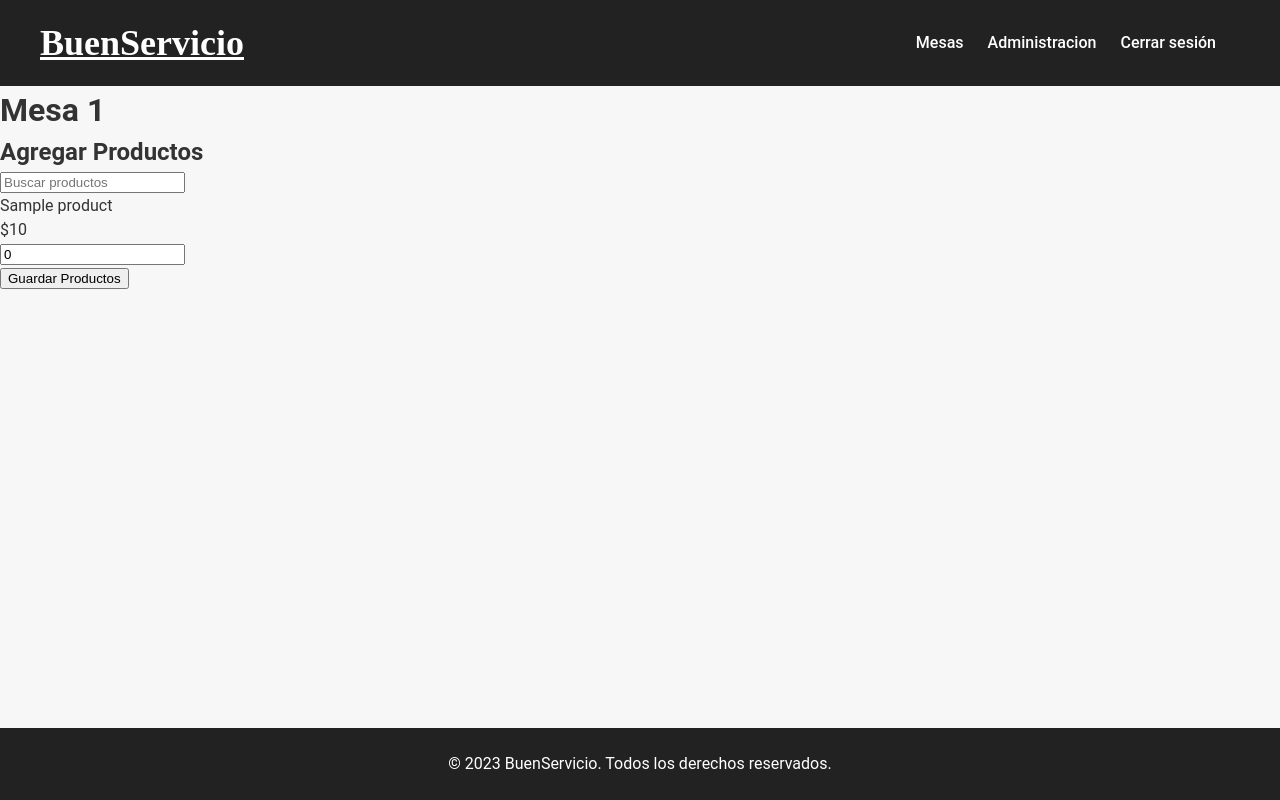
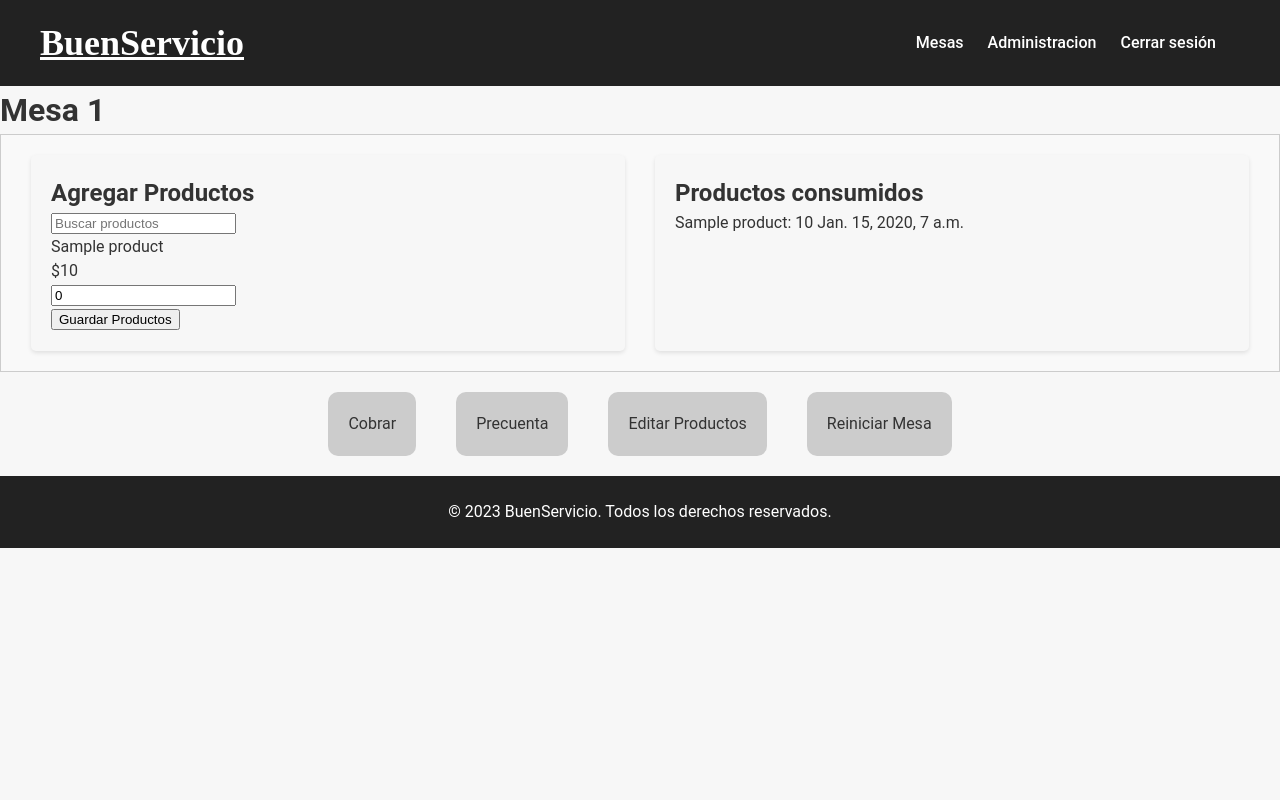
Before and after one commit to GasparBianco/BuenServicio, a Django app: page /1 in a window 1280 px wide. Run offline with Django 4.2, Linux system fonts and the light colour scheme; a user stored in the database is signed in; tables that the repository leaves empty hold one stand-in row (values such as "Sample post").

Commit message:
muchas cosas

```diff
--- a/BuenServicio/BuenServicio/BuenServicioApp/static/BuenServicioApp/css/base.css
+++ b/BuenServicio/BuenServicio/BuenServicioApp/static/BuenServicioApp/css/base.css
@@ -2,6 +2,9 @@
 body, h1, h2, h3, p, ul, li {
     margin: 0;
     padding: 0;
+    list-style: none;
+    text-decoration: none;
+    color: inherit;
 }
 
 body {
@@ -103,7 +106,7 @@ body {
     padding: 1.5rem 0;
     color: #fff;
     width: 100%;
-    position: absolute;
+    position: relative;
     bottom: 0;
 }
 
--- a/BuenServicio/BuenServicio/products/forms.py
+++ b/BuenServicio/BuenServicio/products/forms.py
@@ -20,7 +20,7 @@ class ProductCategoryForm(ModelForm):
 
 class FactorForm(forms.Form):
 
-    factor = forms.IntegerField()
+    factor = forms.FloatField()
 
     def clean_factor(self):
         factor = self.cleaned_data.get('factor')
--- a/BuenServicio/BuenServicio/products/views.py
+++ b/BuenServicio/BuenServicio/products/views.py
@@ -118,10 +118,9 @@ def updateAllProducts(request):
 
     if 'update' in request.POST:
         factor = request.POST.get('factor')
-        print(factor)
         form = FactorForm(request.POST)
         if form.is_valid():
-            Product.objects.update(cost=F('cost') * factor)
+            Product.objects.update(cost=F('cost') * float(factor))
             confirmation = "Precios actualizados con exito"
         else:
             confirmation = "El factor ingresado debe ser mayor a 0"
--- a/BuenServicio/BuenServicio/salepoint/static/salepoint/css/home.css
+++ b/BuenServicio/BuenServicio/salepoint/static/salepoint/css/home.css
@@ -0,0 +1,23 @@
+.home-container ul{
+    display: flex;
+    flex-wrap: wrap;
+    gap: 5px;
+}
+
+.home-container{
+    width: 90%;
+    position: relative;
+    margin: auto;
+    margin-top: 10px;
+    margin-bottom: 10px;
+}
+.home-container li{
+    padding: 20px 0;
+    width: 9%;
+    border-radius: 10px;
+    text-align: center;
+}
+.home-container li a{
+    color: inherit;
+    text-decoration: none;
+}
--- /dev/null
+++ b/BuenServicio/BuenServicio/salepoint/static/salepoint/css/table.css
@@ -0,0 +1,39 @@
+.container {
+    justify-content: space-around;
+    max-height: 70vh;
+    gap: 10px;
+    display: flex;
+    margin: 0;
+    padding: 20px;
+    border: 1px solid #ccc;
+    background-color: #f9f9f9;
+}
+
+.left-container,
+.center-container,
+.right-container {
+    flex: 1;
+    padding: 20px;
+    background-color: #f7f7f7;
+    border-radius: 5px;
+    box-shadow: 0 2px 4px rgba(0, 0, 0, 0.1);
+    margin: 0 10px;
+    overflow: auto;
+}
+
+.buttons-container{
+    position: relative;
+    margin: auto 20px;
+    display: flex;
+    justify-content: center;
+    align-items: center;
+}
+.buttons-container a{
+    color: inherit;
+    background-color: #ccc;
+    text-decoration: none;
+    text-align: center;
+    padding: 20px;
+    margin: 20px;
+    border-radius: 10px;
+}
--- a/BuenServicio/BuenServicio/salepoint/templates/salepoint/table.html
+++ b/BuenServicio/BuenServicio/salepoint/templates/salepoint/table.html
@@ -1,18 +1,18 @@
 {% extends 'BuenServicioApp/base.html' %}
 {% load static %}
 {% block extra_css %}
-    <link rel="stylesheet" type="text/css" href="{% static 'salepoint/css/home.css' %}">
+    <link rel="stylesheet" type="text/css" href="{% static 'salepoint/css/table.css' %}">
 {% endblock extra_css %}
 {% block title %}BuenServicio{% endblock %}
 
 {% block content %}
+<h1>Mesa {{table.number}}</h1>
     <div class="container">
-        <h1>Mesa {{table.number}}</h1>
-    </div>
+
         <div class="left-container">
             <h2>Agregar Productos</h2>
             <input type="text" id="search-input" placeholder="Buscar productos">
-        <form action="/{{ table.number }}" method="post" id="product-form">
+            <form action="/{{ table.number }}/addproduct" method="post" id="product-form">
                 {% csrf_token %}
                 <input type="hidden" name="table-id" value="{{ table.id }}">
                 <ul class="products-list" id="search-results">
@@ -20,7 +20,25 @@
                 <input type="submit" value="Guardar Productos">
             </form>
         </div>
+        <div class="center-container">
+            <h2>Productos consumidos</h2>
+            <ul class="products-list">
+                {% for product in order %}
+                    <li>
+                        {{ product.product }}: {{ product.quantity }} {{ product.timestamp }}
+                    </li>
+                {% endfor %}
+            </ul>
         </div>
+    </div>
+<div class="buttons-container">
+    <a href="#">Cobrar</a>
+    <a href="#">Precuenta</a>
+    <a href="#">Editar Productos</a>
+    <a id="reset" href="/{{ table.number }}/resettable" onclick="return confirm('¿Seguro que deseas reiniciar la mesa?')">Reiniciar Mesa</a>
+
+</div>
+
 
 <script src="https://code.jquery.com/jquery-3.6.0.min.js"></script>
 <script src="{% static 'salepoint/js/script.js' %}"></script>
--- a/BuenServicio/BuenServicio/salepoint/urls.py
+++ b/BuenServicio/BuenServicio/salepoint/urls.py
@@ -3,5 +3,7 @@ from . import views
 
 urlpatterns = [
     path('', views.home, name='home'),
-    path('<int:table>', views.table, name='table')
+    path('<int:table>', views.table, name='table'),
+    path('<int:table_number>/addproduct', views.order, name='order'),
+    path('<int:table_number>/resettable', views.reset_table, name='reset')
     ]
--- a/BuenServicio/BuenServicio/salepoint/views.py
+++ b/BuenServicio/BuenServicio/salepoint/views.py
@@ -2,23 +2,36 @@ from django.shortcuts import render
 from tables.models import Table
 from .models import Order
 from products.models import Product
+from django.shortcuts import redirect
 
 def home(request):
-    tables = Table.objects.all()
+    tables = Table.objects.all().order_by('number')
     return render(request, 'salepoint/home.html', {'tables': tables})
 
 def table(request, table):
-    context = {'table':Table.objects.get(number=table)}
-    if request.method ==  'POST':
-        print(request.POST)
-        quantity_list = request.POST.getlist('quantity')
-        id_list = request.POST.getlist('id')
-        for i in range(len(request.POST.getlist('id'))):
-            product = Product.objects.get(id=id_list[i])
-            table = Table.objects.get(id = request.POST.get('table-id'))
-            quantity = quantity_list[i]
-            if int(quantity) != 0:
-                Order(product=product, quantity=int(quantity), table=table).save()
-
+    table = Table.objects.get(number=table)
+    order = Order.objects.filter(table=table.id)
+    context = { 'table':table,
+                'order': order}
 
     return render(request, 'salepoint/table.html', context)
+
+def order(request, table_number):
+
+    quantity_list = request.POST.getlist('quantity')
+    id_list = request.POST.getlist('id')
+    table_id = Table.objects.get(id = request.POST.get('table-id'))
+    Table.objects.filter(id = table_id.id).update(available=False)
+    for i in range(len(request.POST.getlist('id'))):
+        product = Product.objects.get(id=id_list[i])
+        quantity = quantity_list[i]
+        if int(quantity) != 0:
+            Order(product=product, quantity=int(quantity), table=table_id).save()
+    return redirect('table', table=table_number)
+
+def reset_table(request, table_number):
+
+    table_id = Table.objects.get(number=table_number).id
+    Order.objects.filter(table=table_id).delete()
+    Table.objects.filter(id = table_id).update(available=True)
+    return redirect('table', table=table_number)
```
Also changed, not shown: BuenServicio/BuenServicio/salepoint/templates/salepoint/home.html (+7 -7 lines), BuenServicio/BuenServicio/salepoint/migrations/0002_alter_order_timestamp.py (added), BuenServicio/BuenServicio/salepoint/migrations/0003_alter_order_timestamp.py (added). Lines whose indentation alone changed are shown as unchanged.
